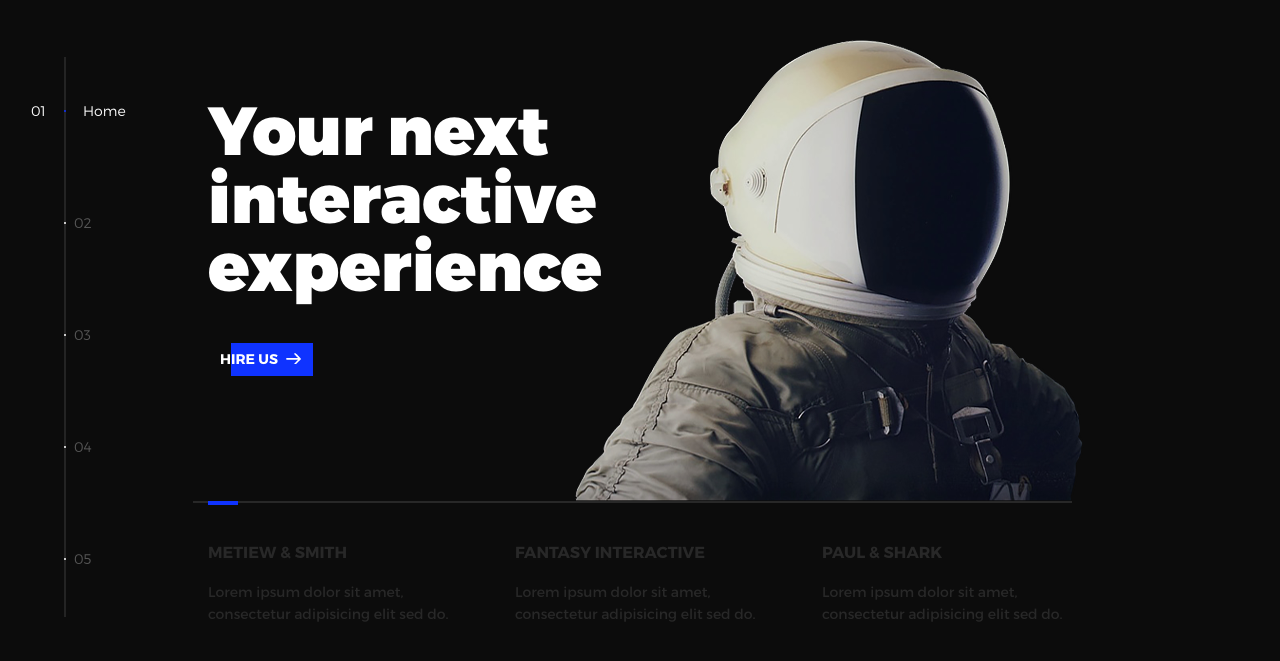
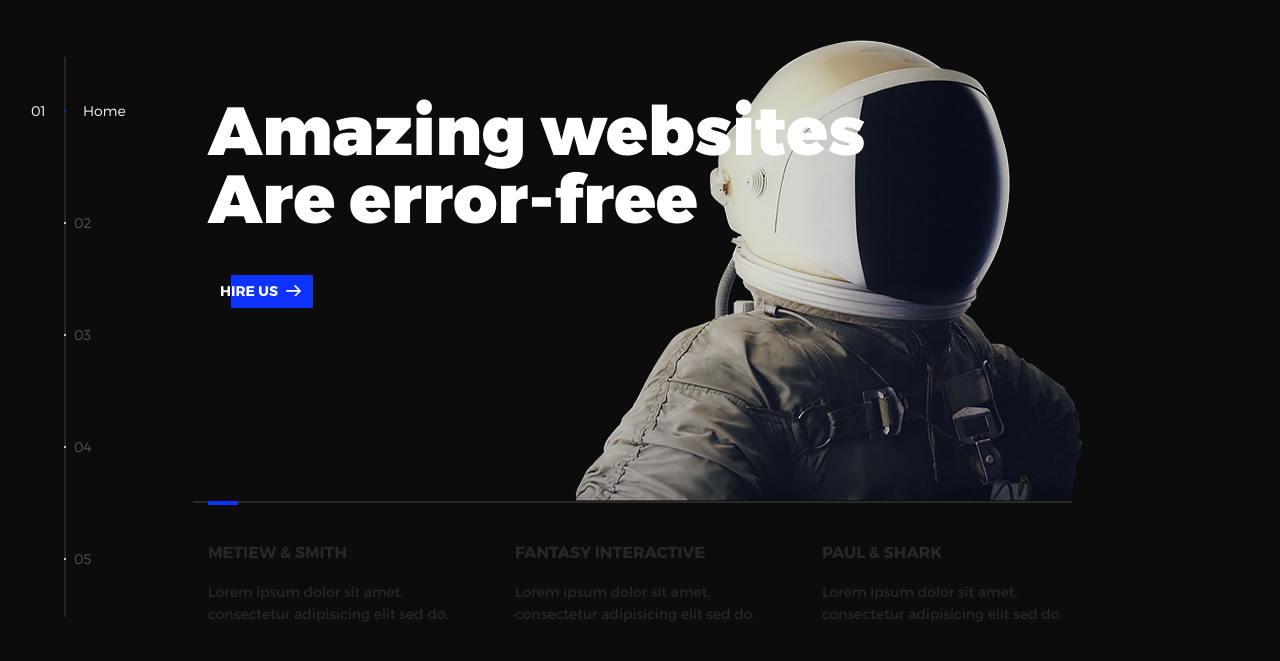
Before and after one commit to hishamkhattab1/Portfolio, a plain HTML site: page index.html in a window 1280 px wide. Shown: the part 63-724 px from the top of the page. Drawn offline with nearby package versions, Linux system fonts and the light colour scheme.

Commit message:
Update index.html

```diff
--- a/index.html
+++ b/index.html
@@ -48,7 +48,7 @@
           <li class="l-section section section--is-active">
             <div class="intro">
               <div class="intro--banner">
-                <h1>Your next<br>interactive<br>experience</h1>
+                <h1>Amazing websites<br>Are error-free</h1>
                 <button class="cta">Hire Us
                   <svg version="1.1" id="Layer_1" xmlns="http://www.w3.org/2000/svg" xmlns:xlink="http://www.w3.org/1999/xlink" x="0px" y="0px" viewBox="0 0 150 118" style="enable-background:new 0 0 150 118;" xml:space="preserve">
                   <g transform="translate(0.000000,118.000000) scale(0.100000,-0.100000)">
```
